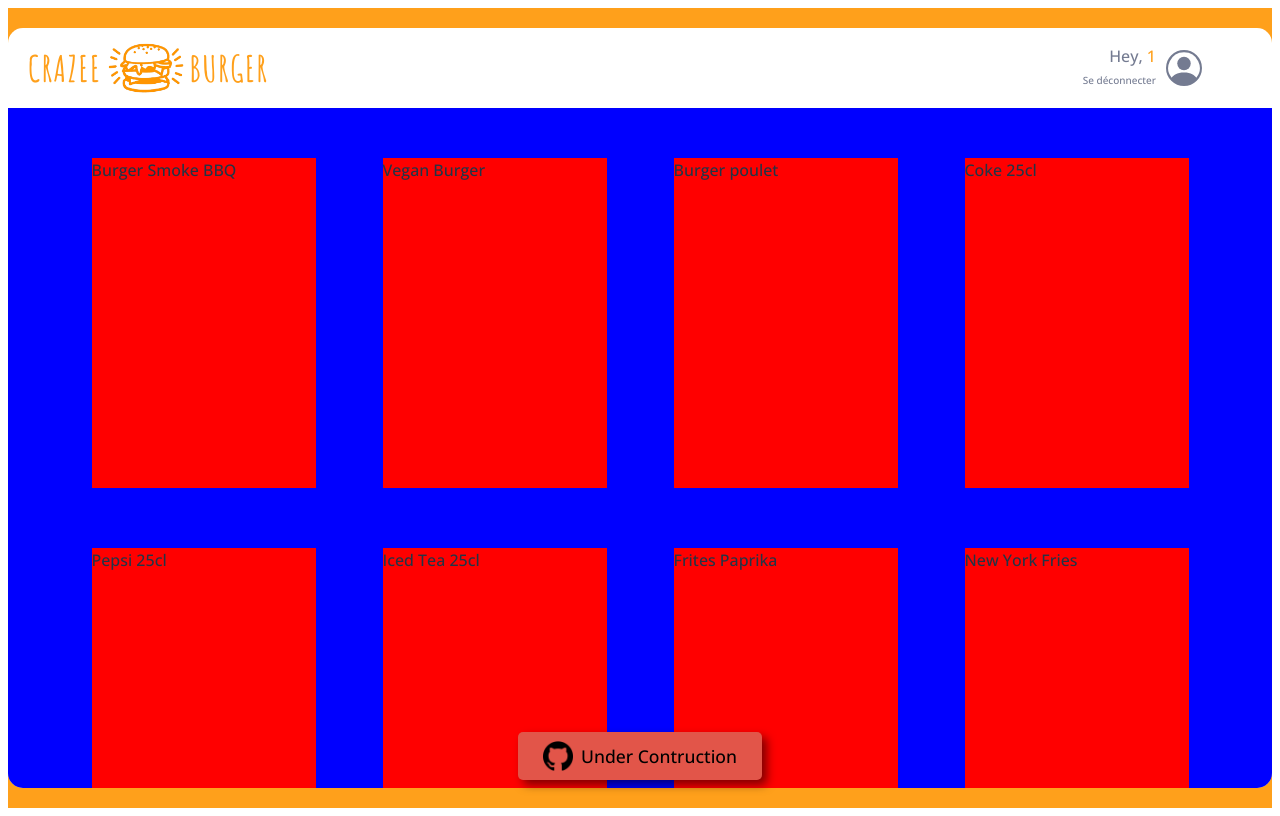
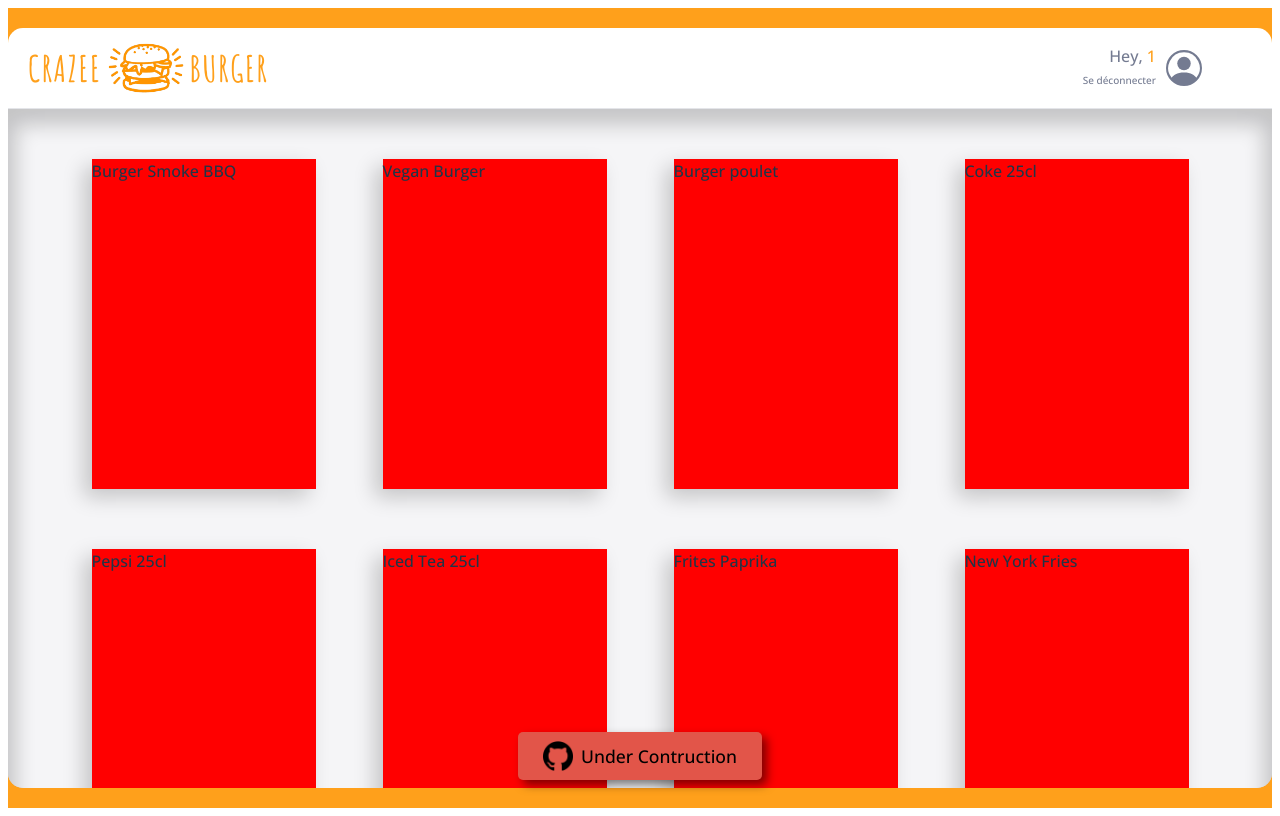
Before and after one commit to djibh/crazee, a React (Vite) app: page /order/1 in a window 1280 px wide. Built offline with nearby package versions, Linux system fonts and the light colour scheme.

Commit message:
style (F05:ORDER) > MENU > Add final style

```diff
--- a/src/components/pages/order/Main/Menu.jsx
+++ b/src/components/pages/order/Main/Menu.jsx
@@ -1,6 +1,7 @@
 import { useState } from "react";
 import { styled } from "styled-components";
 import { fakeMenu2 } from "../../../../fakeData/fakeMenu"
+import { theme } from "../../../../theme";
 
 export default function Menu() {
 const [menu, setmenu] = useState(fakeMenu2)
@@ -22,11 +23,13 @@ const MenuStyled = styled.section`
   grid-row-gap: 60px;
   padding: 50px 50px 150px;
   justify-items: center;
-  background: blue;
+  background: ${theme.colors.background_white};
+  box-shadow: 0px 8px 20px 8px rgba(0, 0, 0, 0.2) inset;
 
   .product {
     background: red;
     width: 224px;
     height: 330px;
+    box-shadow: -8px 8px 20px 0px rgba(0, 0, 0, 0.2);
   }
 `;
--- a/src/components/pages/order/Navbar/Navbar.jsx
+++ b/src/components/pages/order/Navbar/Navbar.jsx
@@ -22,6 +22,7 @@ const NavbarStyled = styled.nav`
     padding-inline: 20px;
     border-top-left-radius: ${theme.borderRadius.extraRound};
     border-top-right-radius: ${theme.borderRadius.extraRound};
+    border-bottom: 1px solid ${theme.colors.greyLight};
 
     .logo-order-page {
       cursor: pointer;
```
